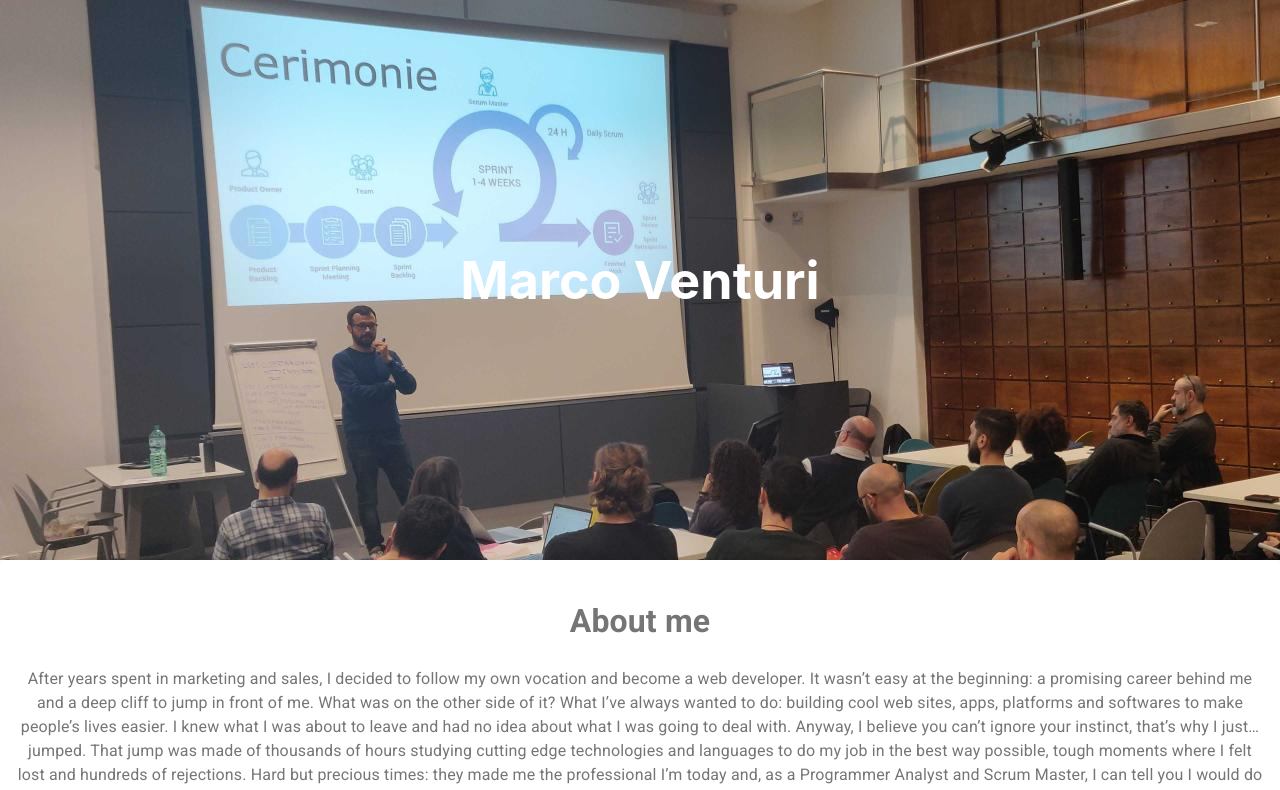
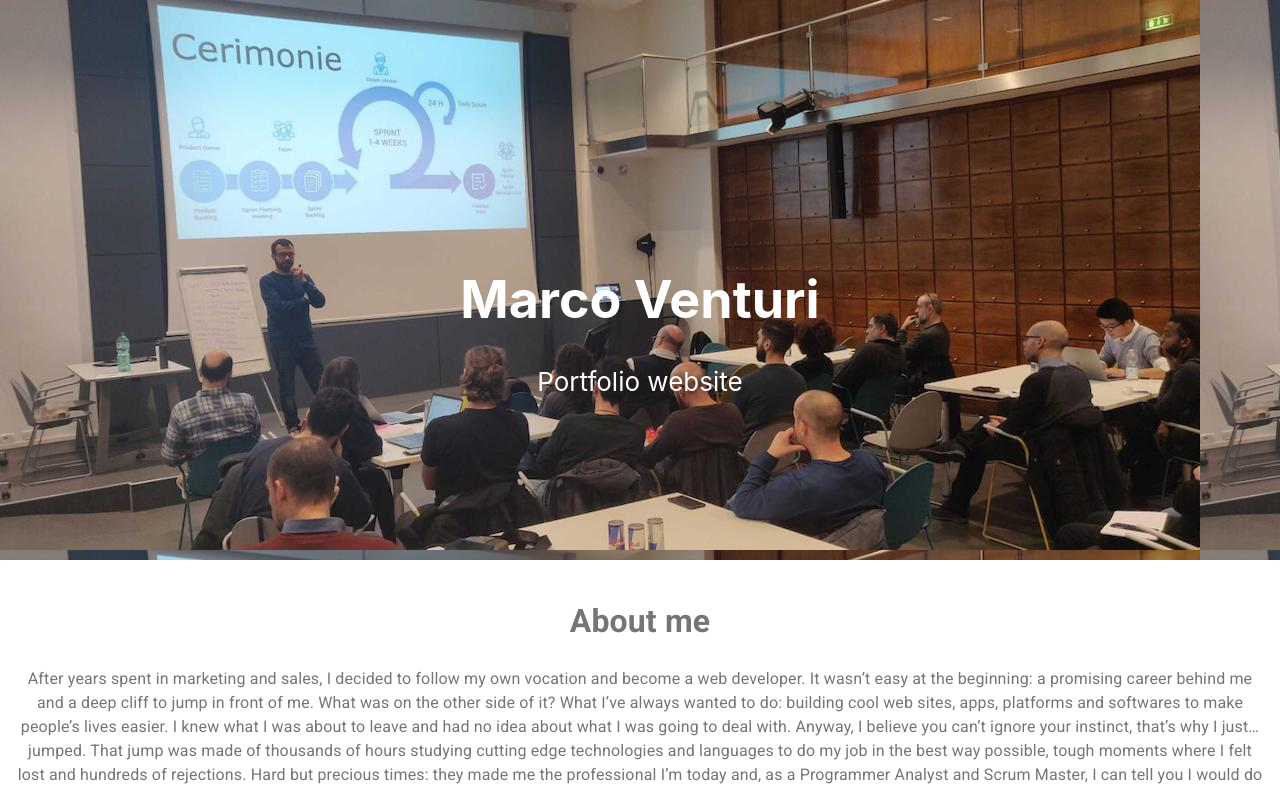
Before and after one commit to mventuri/marcoVenturiWebDeveloperNuovo, a React (Create React App) app: page / in a window 1280 px wide. Shown: the top 790 px of the page. Built offline with nearby package versions, Linux system fonts and the light colour scheme.

Commit message:
header image

```diff
--- a/src/App.css
+++ b/src/App.css
@@ -12,6 +12,10 @@
   justify-content: center;
   font-size: calc(10px + 2vmin);
   color: white;
+}
+
+.App-header h1 {
+  padding-top: 70px;
 }
 
 .myFooter {
--- a/src/App.js
+++ b/src/App.js
@@ -8,13 +8,10 @@ import Footer from "./Components/Footer";
 function App() {
   return (
     <div className="App">
-      <Grid container>
-        <Grid item xs={12}>
-          <header className="App-header">
-            <h1>Marco Venturi</h1>
-          </header>
-        </Grid>
-      </Grid>
+      <header className="App-header">
+        <h1>Marco Venturi</h1>
+        <span>Portfolio website</span>
+      </header>
       <Grid container>
         <AboutMeText />
         <Experience />
```
Also changed, not shown: src/Images/header.jpeg.
